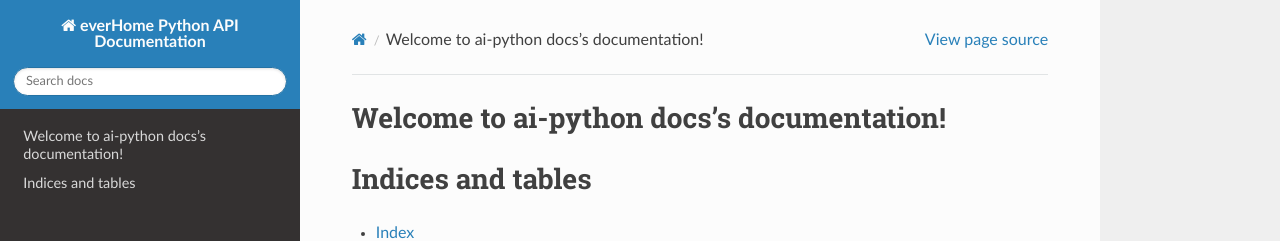
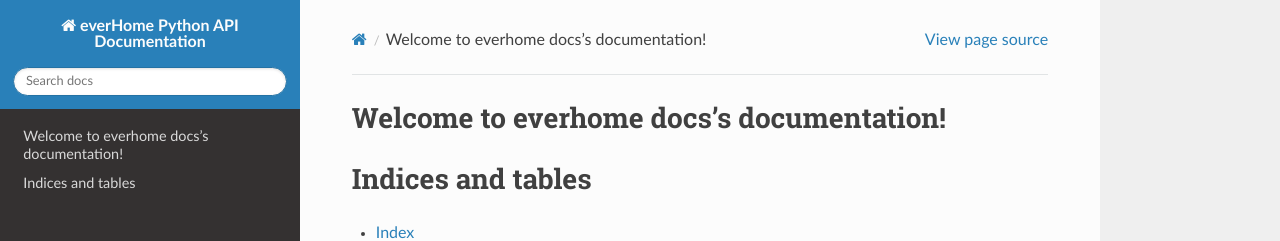
Before and after one commit to FabianTerhorst/everhome-py, a Sphinx documentation site: the page built from docs/index.rst, in a window 1280 px wide. Shown: the top 241 px of the page. Built offline with Sphinx 7.4.7 and the Read the Docs theme 2.0.0, drawn with Linux system fonts in a browser that asks for light colours.

Commit message:
add docs

```diff
--- a/docs/index.rst
+++ b/docs/index.rst
@@ -1,9 +1,9 @@
-.. ai-python docs documentation master file, created by
+.. everhome docs documentation master file, created by
    sphinx-quickstart on Thu May  5 14:06:45 2022.
    You can adapt this file completely to your liking, but it should at least
    contain the root `toctree` directive.
 
-Welcome to ai-python docs's documentation!
+Welcome to everhome docs's documentation!
 ==========================================
 
 .. toctree::
```
